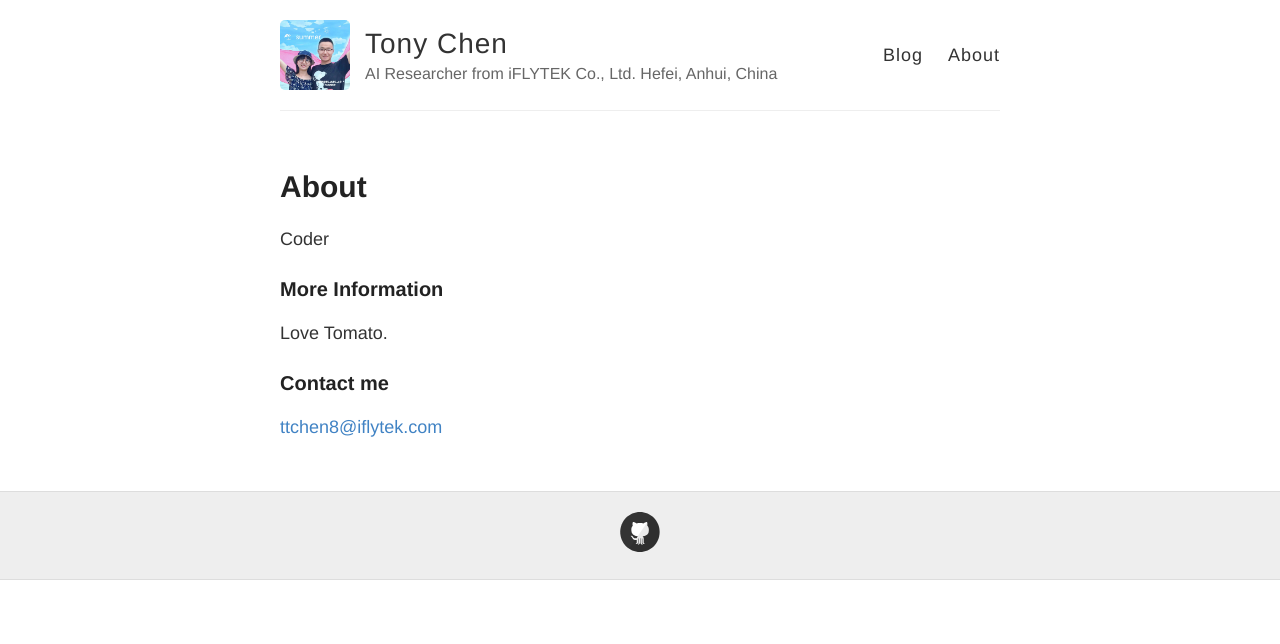
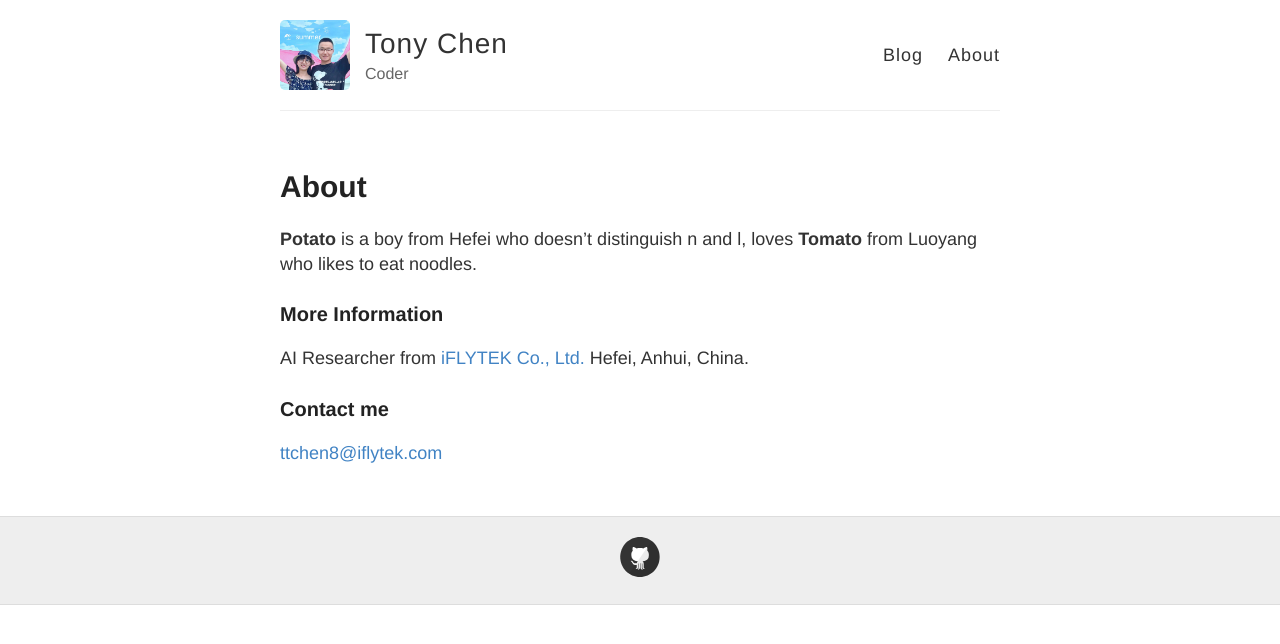
Before and after one commit to T0nyCh3n/t0nych3n.github.io, a Jekyll site: the page built from about.md, in a window 1280 px wide. Shown: the top 644 px of the page. Built offline with Jekyll 4.4.1, drawn with Linux system fonts in a browser that asks for light colours.

Commit message:
update info

```diff
--- a/_config.yml
+++ b/_config.yml
@@ -6,7 +6,7 @@
 name: Tony Chen
 
 # Short bio or description (displayed in the header)
-description: AI Researcher from iFLYTEK Co., Ltd. Hefei, Anhui, China
+description: Coder
 
 # URL of your avatar or profile pic (you could use your GitHub profile pic)
 avatar: https://raw.githubusercontent.com/T0nyCh3n/t0nych3n.github.io/main/images/logo.jpg
--- a/about.md
+++ b/about.md
@@ -4,11 +4,11 @@ title: About
 permalink: /about/
 ---
 
-Coder
+**Potato** is a boy from Hefei who doesn't distinguish n and l, loves **Tomato** from Luoyang who likes to eat noodles.
 
 ### More Information
 
-Love Tomato.
+AI Researcher from [iFLYTEK Co., Ltd.](https://www.xfyun.cn) Hefei, Anhui, China.
 
 ### Contact me
 
```
